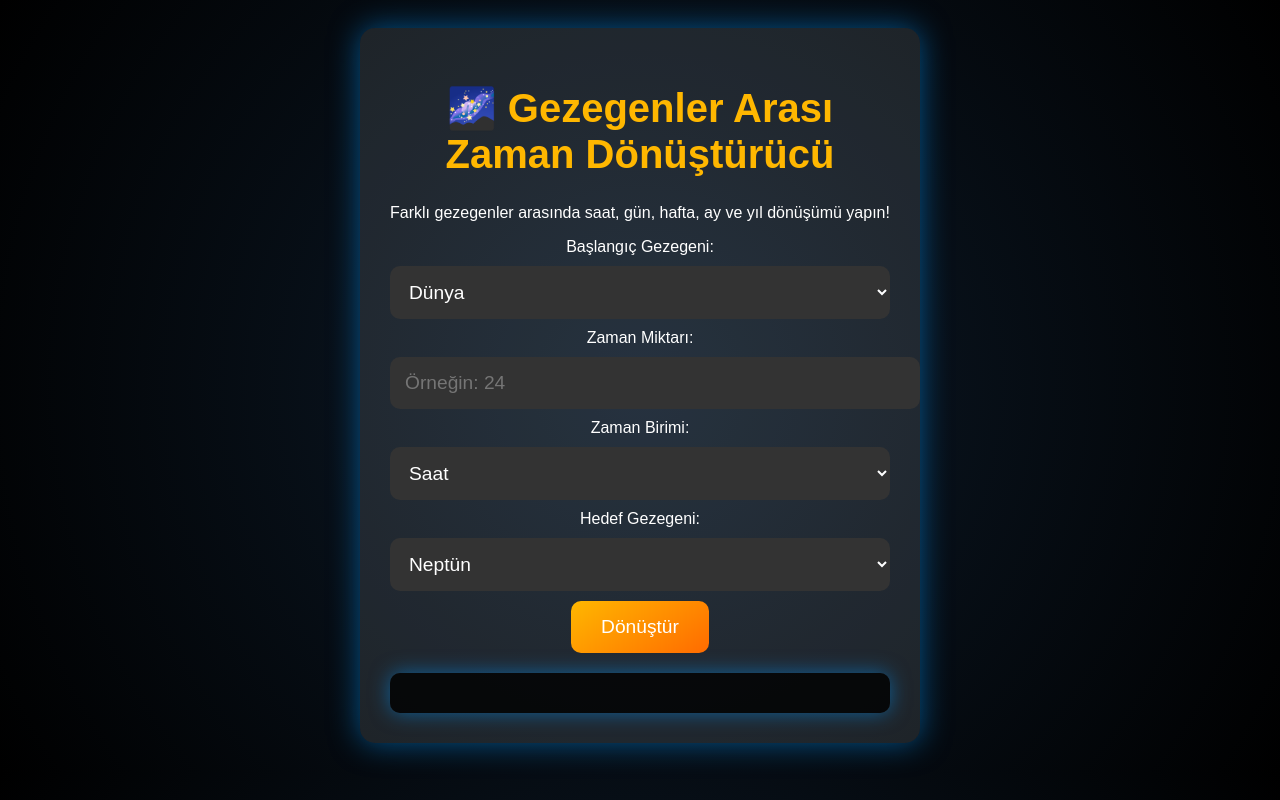
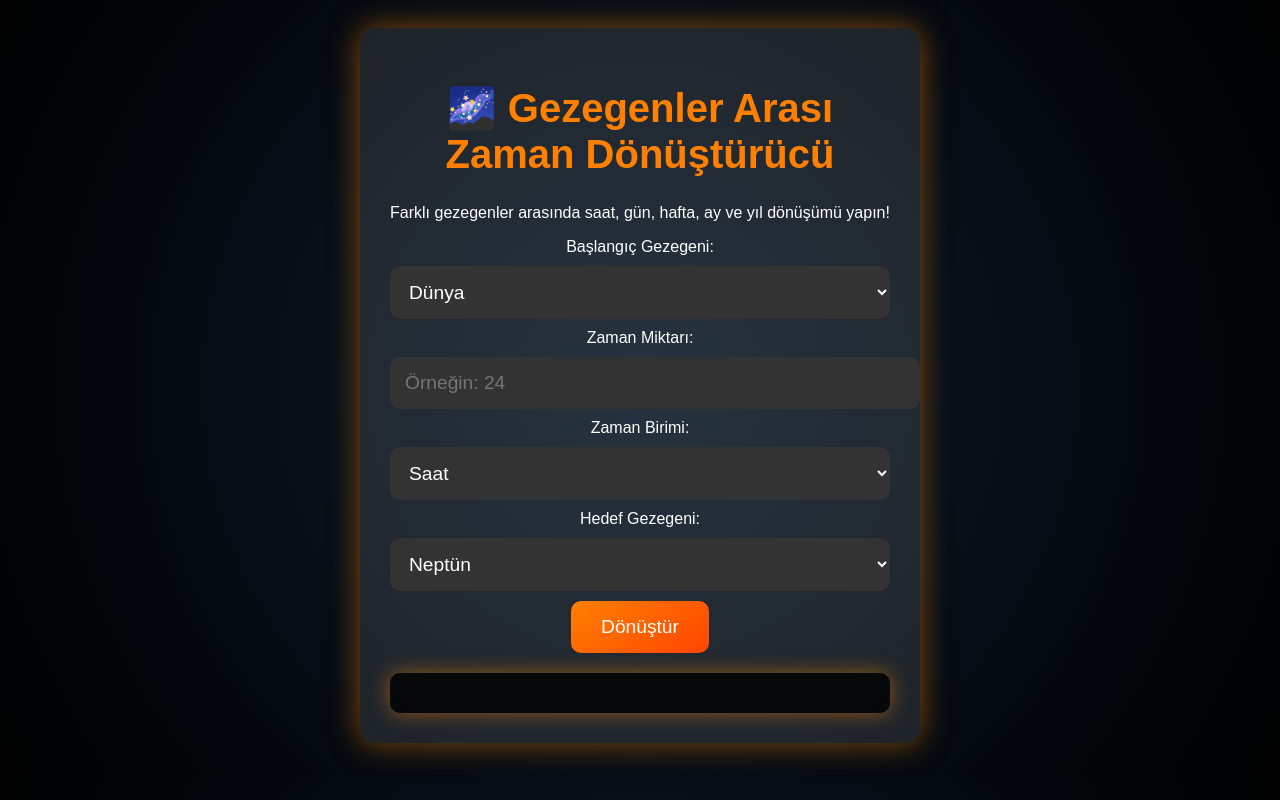
Before and after one commit to converterx/space, a plain HTML site: page index.html in a window 1280 px wide. Drawn offline with Linux system fonts and the light colour scheme.

Commit message:
Update style.css

```diff
--- a/style.css
+++ b/style.css
@@ -10,14 +10,14 @@ body {
   background: rgba(255, 255, 255, 0.1);
   padding: 30px;
   border-radius: 15px;
-  box-shadow: 0 0 30px rgba(0, 153, 255, 0.5);
+  box-shadow: 0 0 30px rgba(255, 136, 0, 0.5);
   max-width: 500px;
   margin: 0 auto;
 }
 
 h1 {
   font-size: 2.5em;
-  color: #ffb700;
+  color: #ff8000;
 }
 
 input, select {
@@ -32,7 +32,7 @@ input, select {
 }
 
 button {
-  background: linear-gradient(145deg, #ffb700, #ff6b00);
+  background: linear-gradient(145deg, #ff8000, #ff4500);
   color: #fff;
   padding: 15px 30px;
   border: none;
@@ -43,7 +43,7 @@ button {
 }
 
 button:hover {
-  background: linear-gradient(145deg, #ff6b00, #ffb700);
+  background: linear-gradient(145deg, #ff4500, #ff8000);
 }
 
 .output-section {
@@ -51,9 +51,9 @@ button:hover {
   padding: 20px;
   background: rgba(0, 0, 0, 0.8);
   border-radius: 10px;
-  box-shadow: 0 0 20px rgba(0, 153, 255, 0.5);
+  box-shadow: 0 0 20px rgba(255, 136, 0, 0.5);
 }
 
 h2 {
-  color: #ffb700;
+  color: #ff8000;
 }
```
